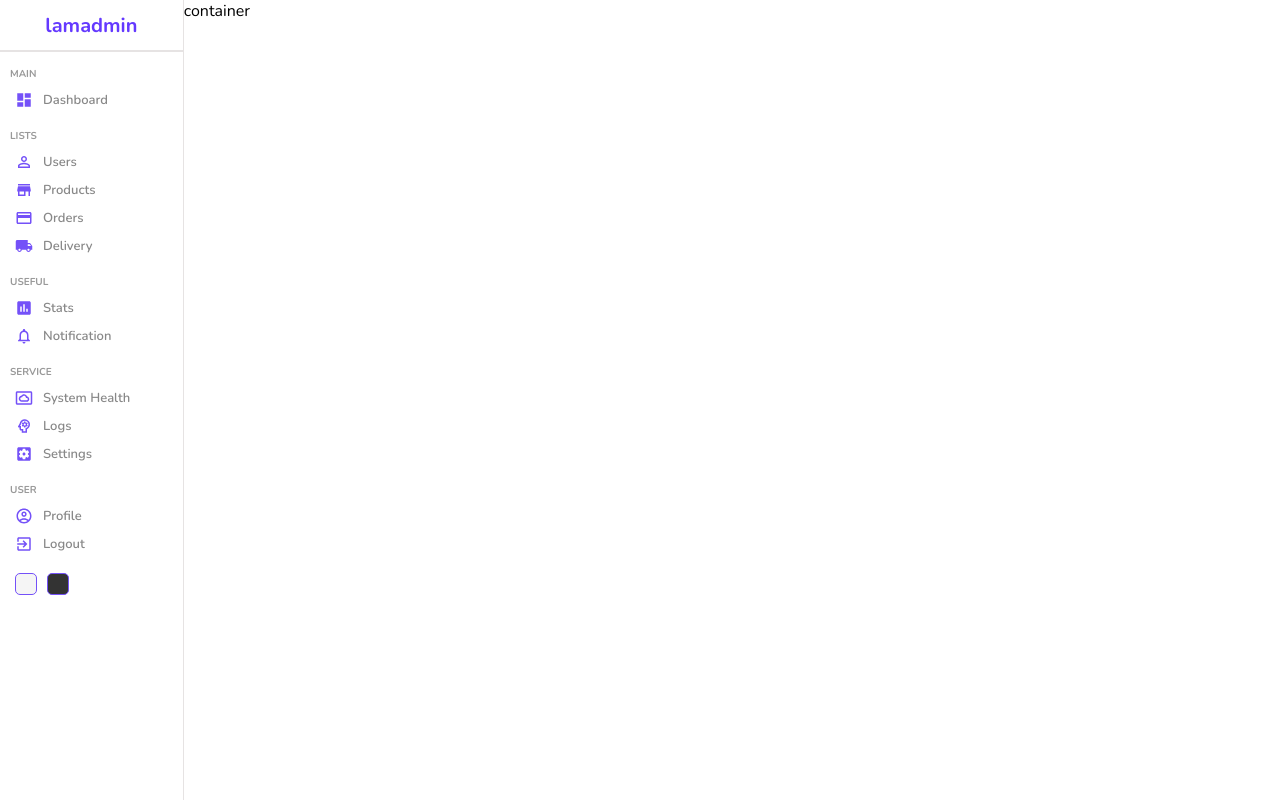
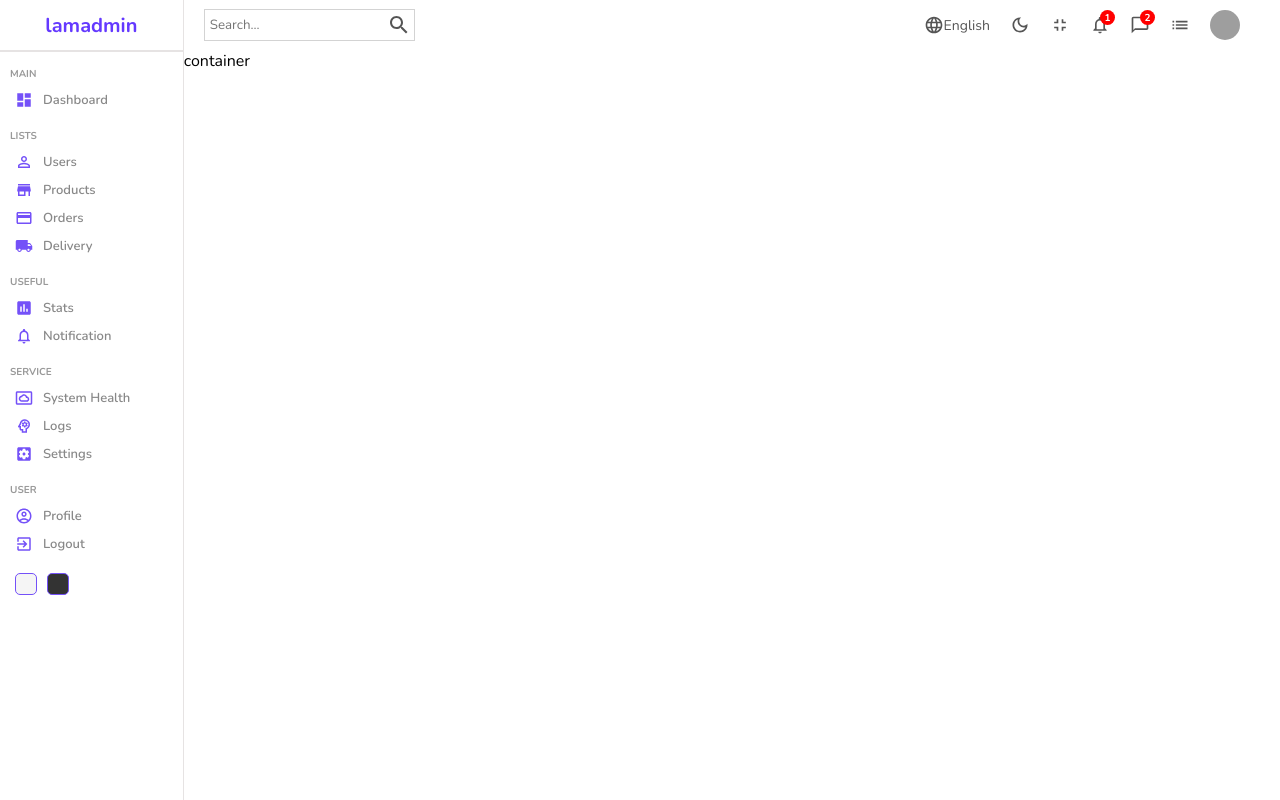
Before and after one commit to Nabeel87/lamadmin, a React (Create React App) app: page / in a window 1280 px wide. Built offline with nearby package versions, Linux system fonts and the light colour scheme; grey boxes are pictures that could not be loaded.

Commit message:
Navbar
navbar front-end and SCSS ok

```diff
--- a/src/components/navbar/Navbar.jsx
+++ b/src/components/navbar/Navbar.jsx
@@ -1,8 +1,52 @@
 import "./navbar.scss";
+import SearchOutlinedIcon from "@mui/icons-material/SearchOutlined";
+import LanguageOutlinedIcon from "@mui/icons-material/LanguageOutlined";
+import DarkModeOutlinedIcon from "@mui/icons-material/DarkModeOutlined";
+import FullscreenExitOutlinedIcon from "@mui/icons-material/FullscreenExitOutlined";
+import NotificationsNoneOutlinedIcon from "@mui/icons-material/NotificationsNoneOutlined";
+import ChatBubbleOutlineOutlinedIcon from "@mui/icons-material/ChatBubbleOutlineOutlined";
+import ListOutlinedIcon from "@mui/icons-material/ListOutlined";
 
 const Navbar = () => {
   return (
-    <div className="navbar">Navbar</div>
+    <div className="navbar">
+      <div className="wrapper">
+        <div className="search">
+          <input type="text" placeholder="Search..." />
+          <SearchOutlinedIcon />
+        </div>
+        <div className="items">
+          <div className="item">
+            <LanguageOutlinedIcon className="icon" />
+            English
+          </div>
+          <div className="item">
+            <DarkModeOutlinedIcon className="icon" />
+          </div>
+          <div className="item">
+            <FullscreenExitOutlinedIcon className="icon" />
+          </div>
+          <div className="item">
+            <NotificationsNoneOutlinedIcon className="icon" />
+            <div className="counter">1</div>
+          </div>
+          <div className="item">
+            <ChatBubbleOutlineOutlinedIcon className="icon" />
+            <div className="counter">2</div>
+          </div>
+          <div className="item">
+            <ListOutlinedIcon className="icon" />
+          </div>
+          <div className="item">
+            <img
+              src="https://images.pexels.com/photos/941693/pexels-photo-941693.jpeg?auto=compress&cs=tinysrgb&dpr=2&w=500"
+              alt=""
+              className="avatar"
+            />
+          </div>
+        </div>
+      </div>
+    </div>
   )
 }
 
--- a/src/components/navbar/navbar.scss
+++ b/src/components/navbar/navbar.scss
@@ -0,0 +1,72 @@
+.navbar {
+    height: 50px;
+    border-bottom: 0.5 solid rgb(231, 228, 228);
+    display: flex;
+    align-items: center;
+    font-size: 14px;
+    color: #555;
+
+    .wrapper {
+        width: 100%;
+        padding: 20px;
+        display: flex;
+        align-items: center;
+        justify-content: space-between;
+
+        .search {
+            display: flex;
+            align-items: center;
+            border: 0.5px solid lightgray;
+            padding: 3px;
+
+            input {
+                border: none;
+                outline: none;
+                background-color: transparent;
+
+                &::placeholder {
+                    font-style: 12px;
+                }
+            }
+        }
+
+        .items {
+            display: flex;
+            align-items: center;
+
+            .item {
+                display: flex;
+                align-items: center;
+                margin-right: 20px;
+                position: relative;
+
+                .icon {
+                    font-size: 20px;
+                }
+
+                .avatar {
+                    width: 30px;
+                    height: 30px;
+                    border-radius: 50%;
+                }
+
+                .counter {
+                    width: 15px;
+                    height: 15px;
+                    background-color: red;
+                    border-radius: 50%;
+                    color: white;
+                    display: flex;
+                    align-items: center;
+                    justify-content: center;
+                    font-size: 10px;
+                    font-weight: bold;
+                    position: absolute;
+                    top: -5px;
+                    right: -5px;
+                }
+            }
+
+        }
+    }
+}
--- a/src/pages/home/Home.jsx
+++ b/src/pages/home/Home.jsx
@@ -1,13 +1,15 @@
+import Navbar from "../../components/navbar/Navbar";
 import Sidebar from "../../components/sidebar/Sidebar";
 import "./home.scss";
 
 const Home = () => {
   return (
     <div className="home">
-        <Sidebar/>
-        <div className="homeContainer">
-          container
-        </div>
+      <Sidebar />
+      <div className="homeContainer">
+        <Navbar />
+        container
+      </div>
     </div>
   )
 }
```
